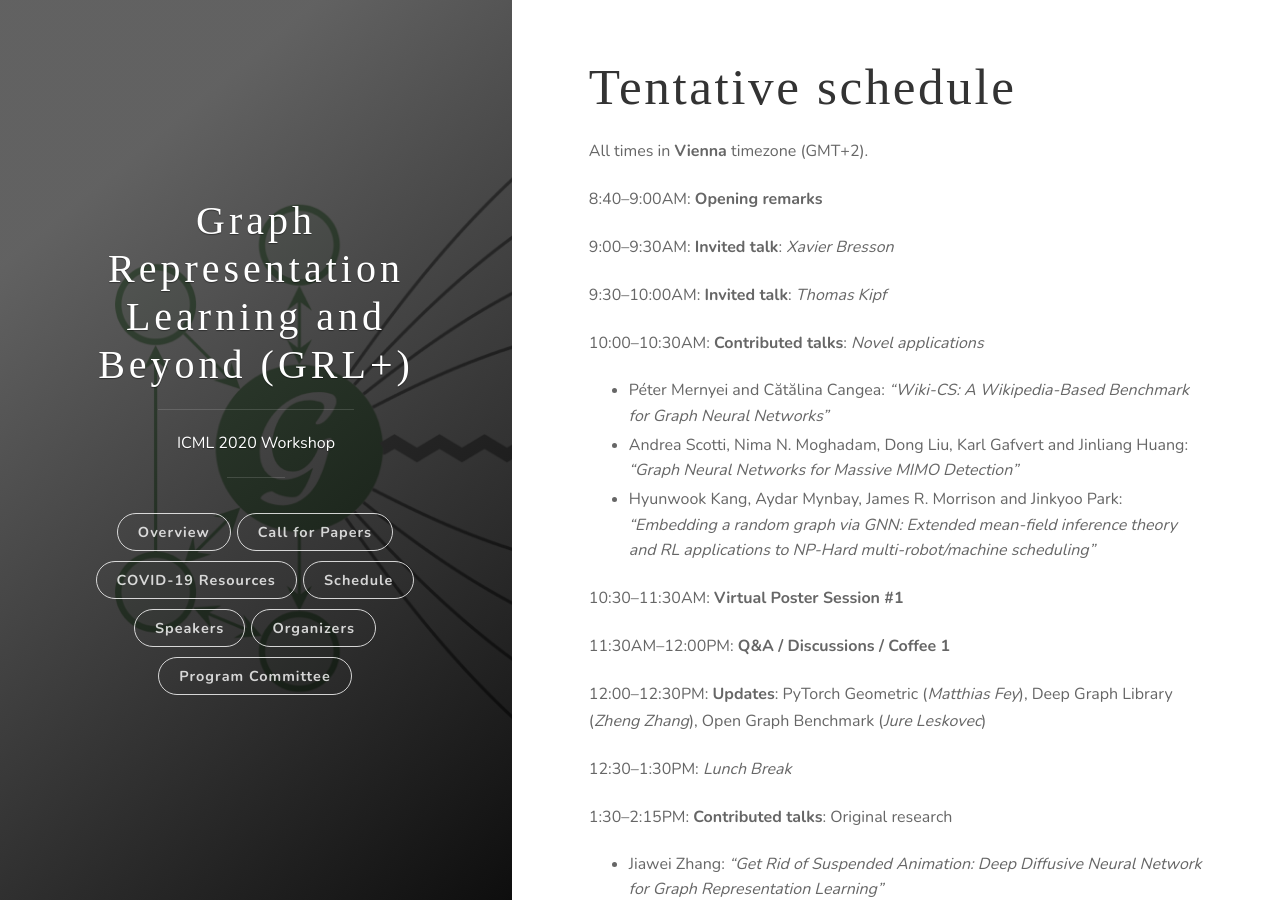
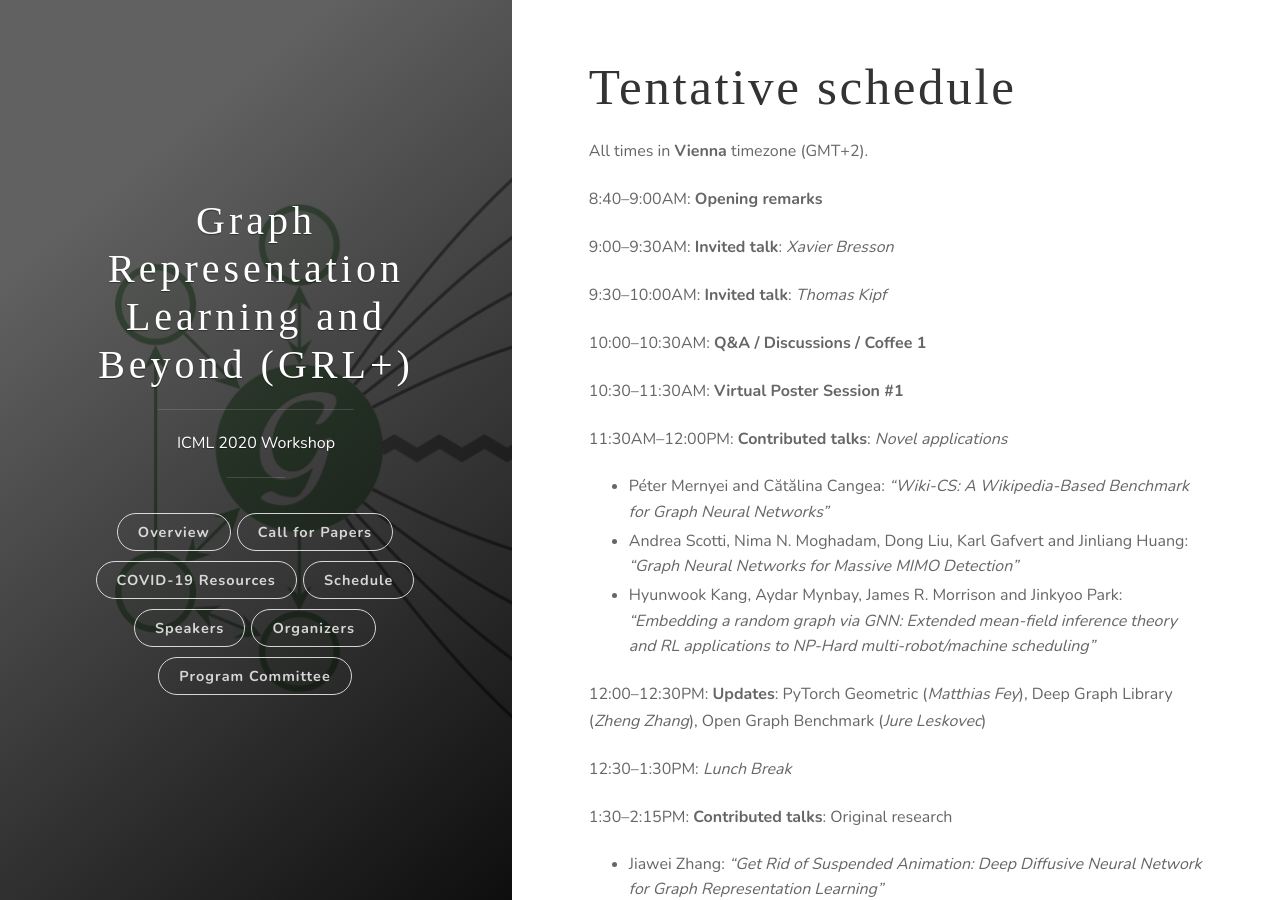
Before and after one commit to grlplus/grlplus.github.io, a Jekyll site: the page built from schedule.md, in a window 1280 px wide and 900 px high. Built offline with Jekyll 4.4.1, drawn with Linux system fonts in a browser that asks for light colours; some web fonts are replaced.

```diff
--- a/schedule.md
+++ b/schedule.md
@@ -12,14 +12,14 @@ All times in **Vienna** timezone (GMT+2).
 
 9:30--10:00AM: **Invited talk**: *Thomas Kipf*
 
-10:00--10:30AM: **Contributed talks**: *Novel applications*
+10:00--10:30AM: **Q&A / Discussions / Coffee 1**
+
+10:30--11:30AM: **Virtual Poster Session #1**
+
+11:30AM--12:00PM: **Contributed talks**: *Novel applications*
 * Péter Mernyei and Cătălina Cangea: _"Wiki-CS: A Wikipedia-Based Benchmark for Graph Neural Networks"_
 * Andrea Scotti, Nima N. Moghadam, Dong Liu, Karl Gafvert and Jinliang Huang: _"Graph Neural Networks for Massive MIMO Detection"_
 * Hyunwook Kang, Aydar Mynbay, James R. Morrison and Jinkyoo Park: _"Embedding a random graph via GNN: Extended mean-field inference theory and RL applications to NP-Hard multi-robot/machine scheduling"_
-
-10:30--11:30AM: **Virtual Poster Session #1**
-
-11:30AM--12:00PM: **Q&A / Discussions / Coffee 1**
 
 12:00--12:30PM: **Updates**: PyTorch Geometric (*Matthias Fey*), Deep Graph Library (*Zheng Zhang*), Open Graph Benchmark (*Jure Leskovec*)
 
```
